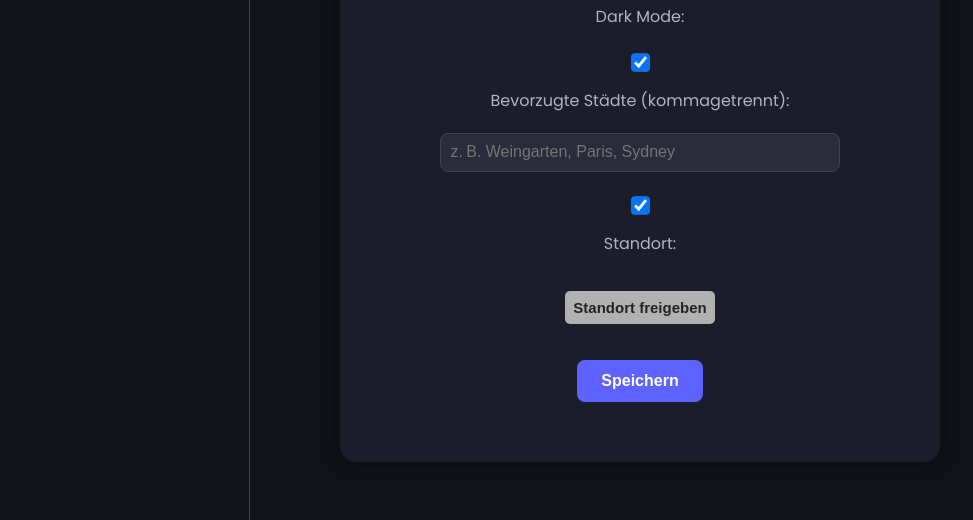
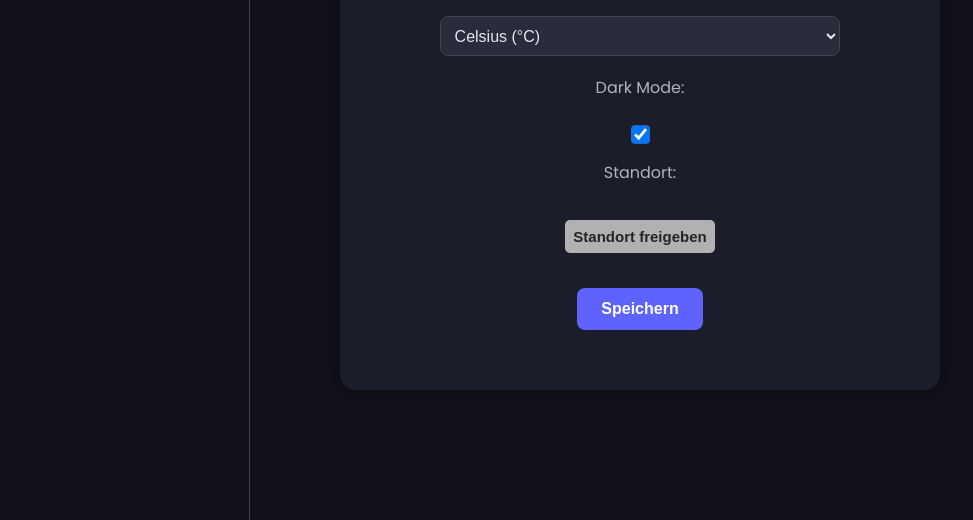
Before and after one commit to onur02004/Weatie, a plain HTML site: page settings.html in a window 1280 px wide. Shown: the part 280-800 px from the top of the page, without its empty margins (0-973 px from the left). Drawn offline with Linux system fonts and the light colour scheme.

Commit message:
bevorzugte Staedte geloescht

```diff
--- a/settings.html
+++ b/settings.html
@@ -82,10 +82,6 @@
         </select>
 
         <label for="darkMode">Dark Mode:</label>
-        <input type="checkbox" id="darkMode" />
-
-        <label for="favCities">Bevorzugte Städte (kommagetrennt):</label>
-        <input type="text" id="favCities" placeholder="z. B. Weingarten, Paris, Sydney" />
 
         <input type="checkbox" id="darkMode" checked>
 
```
